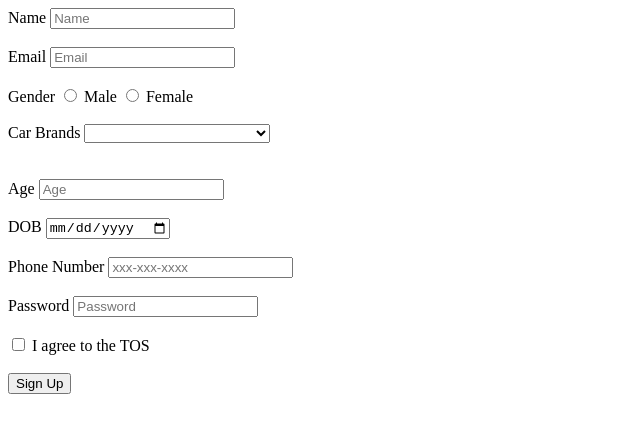
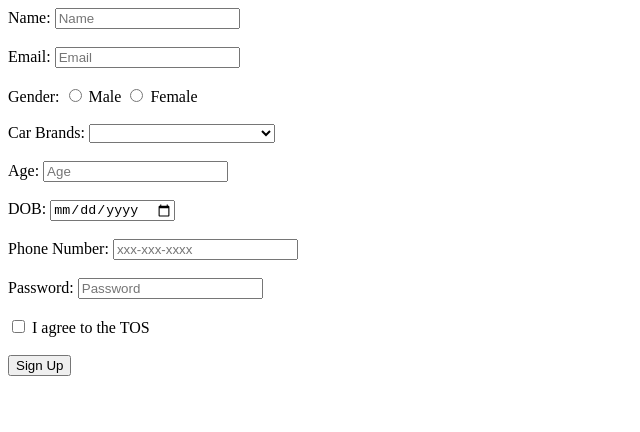
Before and after one commit to acciojob/signup-form-car-Vivek-Jayaswal, a website: page main.html in a window 1280 px wide. Shown: the whole page, without its empty margins (0-640 px from the left). Drawn offline with Linux system fonts and the light colour scheme.

Commit message:
created a submission

```diff
--- a/main.html
+++ b/main.html
@@ -9,43 +9,52 @@
 <body>
 	<!-- the entire body must be written by student -->
 	<form action="#" method="post">
-		<label for="name">Name </label>
-		<input type="text" name="Name" required id="name" placeholder="Name">
+		<label for="name">Name:</label>
+		<input type="text" id="name" name="name" placeholder="Name" required>
 		<br><br>
-		<label for="email">Email </label>
-		<input type="email" name="email" required id="email" placeholder="Email">
+
+		<label for="email">Email:</label>
+		<input type="email" id="email" name="email" placeholder="Email" required>
 		<br><br>
-		<label>Gender </label>
-		<input type="radio" required id="gender_m" name="gender">
+
+		<label>Gender:</label>
+		<input type="radio" id="gender_m" name="gender" required>
 		<label for="gender_m">Male</label>
-		<input type="radio" name="gender" required id="gender_f">
+		<input type="radio" id="gender_f" name="gender" required>
 		<label for="gender_f">Female</label>
 		<br><br>
-		<label for="cars">Car Brands</label>
-		<select name="Car" id="cars" >
+
+		<label for="cars">Car Brands:</label>
+		<select name="cars" id="cars" required>
 			<option value="" disabled>--Please choose an option--</option>
-			<option value+""></option>
+			<option value=""></option>
 			<option value="">Audi</option>
 			<option value="">BMW</option>
 			<option value="">Mercedies</option>
 			<option value="">XUV</option>
 		</select>
-		<br><br><br>
-		<label for="age">Age </label>
-		<input type="number" name="Age" required id="age" placeholder="Age" >
 		<br><br>
-		<label for="dob">DOB </label>
-		<input type="date" name="date" required id="dob">
+
+		<label for="age">Age:</label>
+		<input type="number" id="age" name="age" placeholder="Age" required>
 		<br><br>
-		<label for="">Phone Number</label>
-		<input type="tel" name="tel" pattern="[0-9]{3}-[0-9]{3}-[0-9]{4}" id="tel" placeholder="xxx-xxx-xxxx">
+
+		<label for="dob">DOB:</label>
+		<input type="date" id="dob" name="date" required>
 		<br><br>
-		<label for="password">Password</label>
-		<input type="Password" name="Password" required id="password" placeholder="Password">
+
+		<label for="">Phone Number:</label>
+		<input type="tel" id="tel" name="tel" pattern="[0-9]{3}-[0-9]{3}-[0-9]{4}" placeholder="xxx-xxx-xxxx">
 		<br><br>
-		<input type="Checkbox" name="TOC" required id="tos">
+
+		<label for="password">Password:</label>
+		<input type="Password" id="password" name="Password" placeholder="Password" required>
+		<br><br>
+
+		<input type="Checkbox" id="tos" name="tos" required>
 		<label for="tos">I agree to the TOS</label>
 		<br><br>
+
 		<button type="submit">Sign Up</button>
 	</form>
     <script type="text/javascript" src="./script.js">
```
